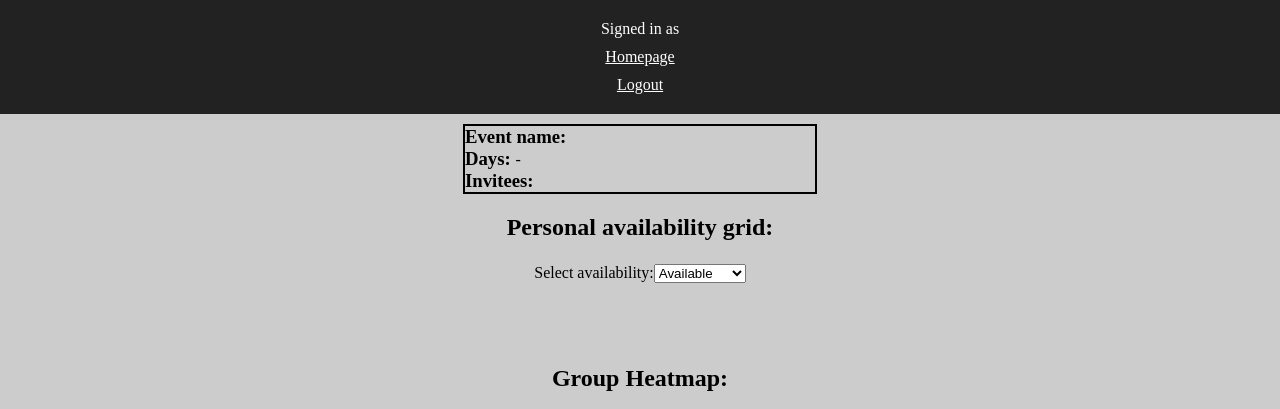
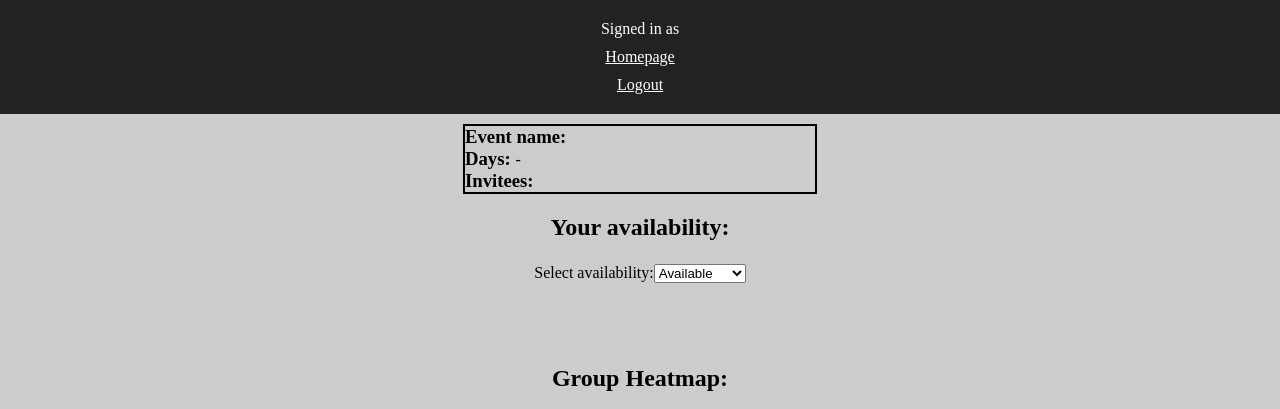
Before and after one commit to killianciv/Final, a Flask app: template flask_app/templates/event.html in a window 1280 px wide. Shown: the top 409 px of the page. Run offline with Flask 3, Linux system fonts and the light colour scheme; the template is opened without the code that fills it, so the values that code supplies are empty; some libraries are stand-ins or nearby versions.

Commit message:
Another submission of final exam

```diff
--- a/flask_app/templates/event.html
+++ b/flask_app/templates/event.html
@@ -162,7 +162,7 @@
             </div>
         </div>
 
-        <h2>Personal availability grid:</h2>
+        <h2>Your availability:</h2>
         <div id="status_holder">
             <label for="status-select">Select availability:</label>
             <select id="status-select">
```
